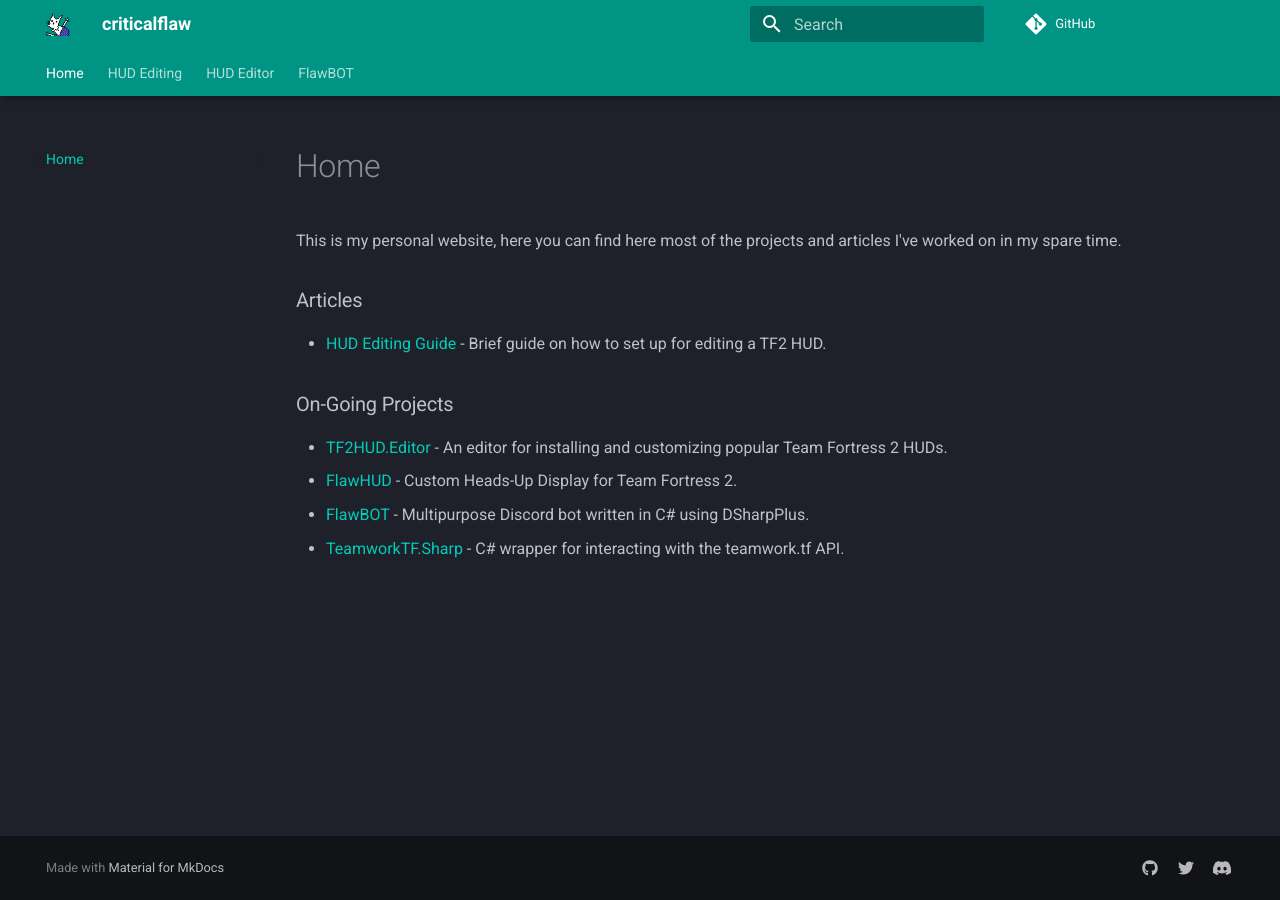
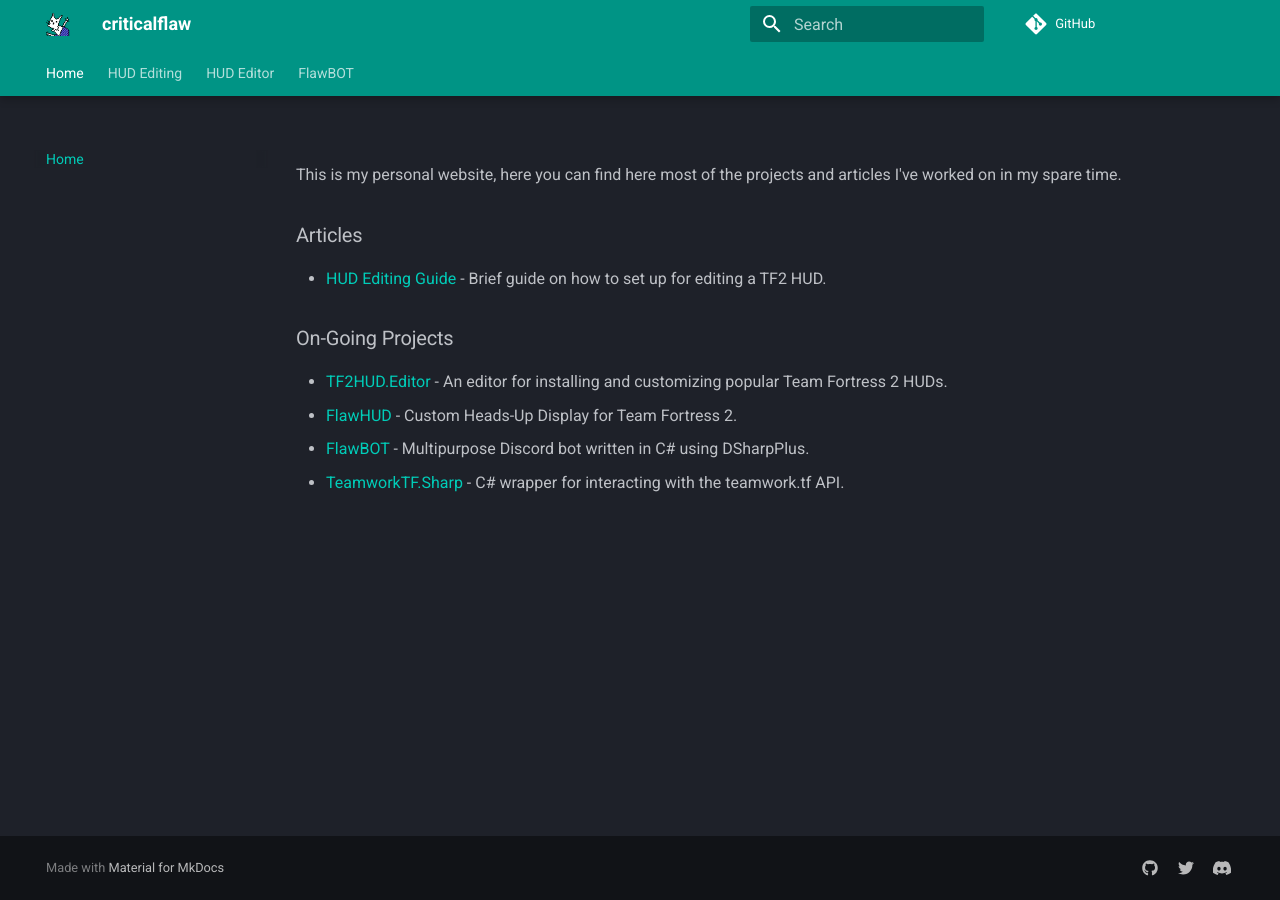
Before and after one commit to CriticalFlaw/criticalflaw.github.io, an MkDocs documentation site: the page built from docs/index.md, in a window 1280 px wide. Built offline with MkDocs 1.6.1 and Material for MkDocs 9.7.7, drawn with Linux system fonts in a browser that asks for light colours; comment, search, counter and statistics services are not loaded.

Commit message:
Update index.md

```diff
--- a/docs/index.md
+++ b/docs/index.md
@@ -1,3 +1,11 @@
+<!-- HIDE PAGE TITLE -->
+<style>
+  .md-typeset h1,
+  .md-content__button {
+    display: none;
+  }
+</style>
+
 This is my personal website, here you can find here most of the projects and articles I've worked on in my spare time.
 
 ### Articles
```
